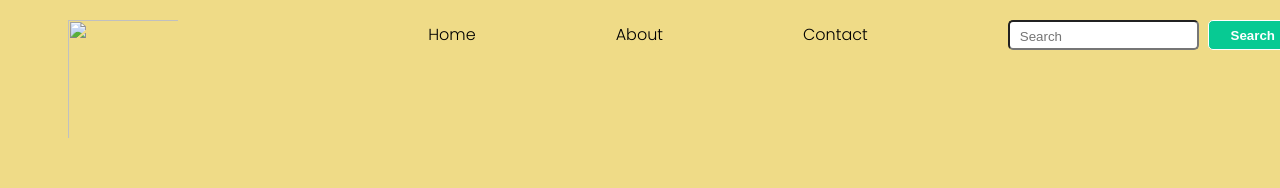
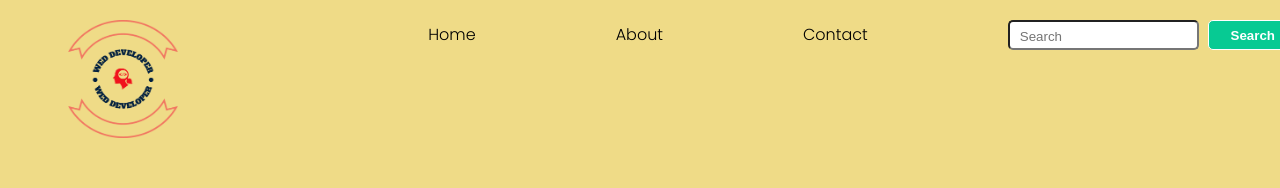
Before and after one commit to Pushpa-rajput9/dummy-portfolio-pw, a plain HTML site: page index.html in a window 1280 px wide. Shown: the top 188 px of the page. Drawn offline with Linux system fonts and the light colour scheme; a web font is replaced by a local one.

Commit message:
edit index.html and logo path

```diff
--- a/index.html
+++ b/index.html
@@ -23,7 +23,7 @@
       <div class="header">
         <div class="header logo">
           <img
-            src="wed-developer-high-resolution-logo-color-on-transparent-background (1).png"
+            src="./assets/wed-developer-high-resolution-logo-color-on-transparent-background (1).png"
             alt=""
             height="120px"
             width="120px"
```
